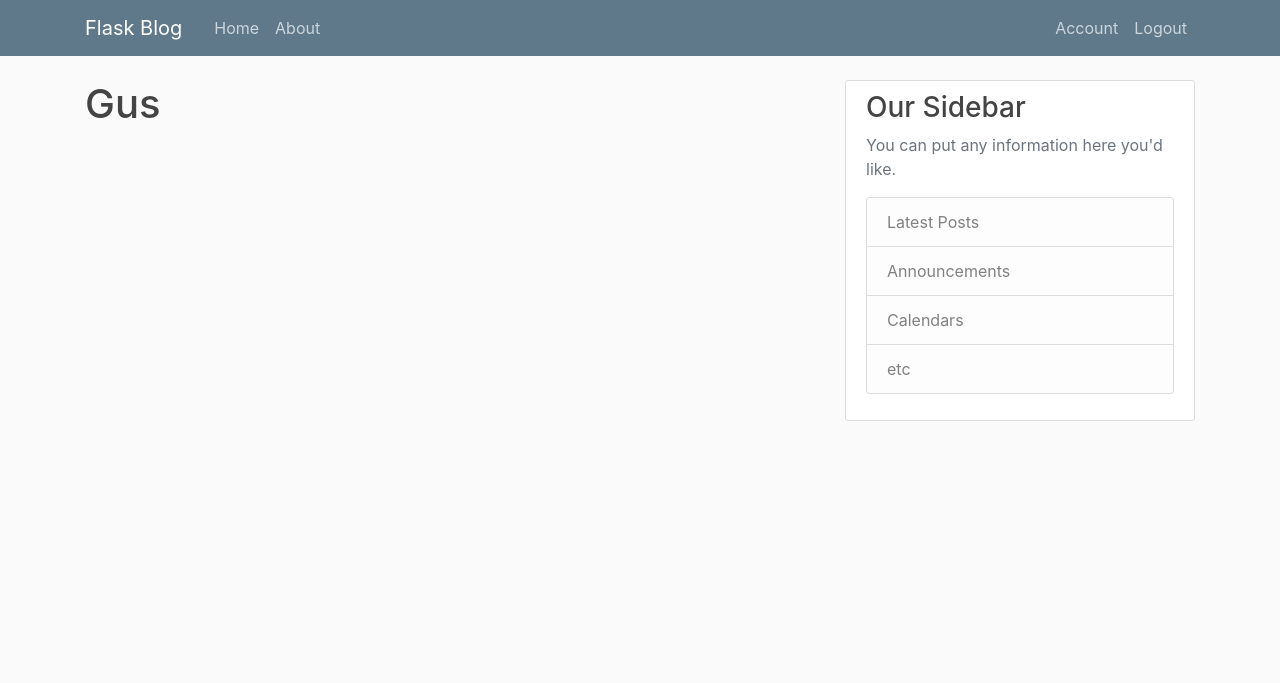
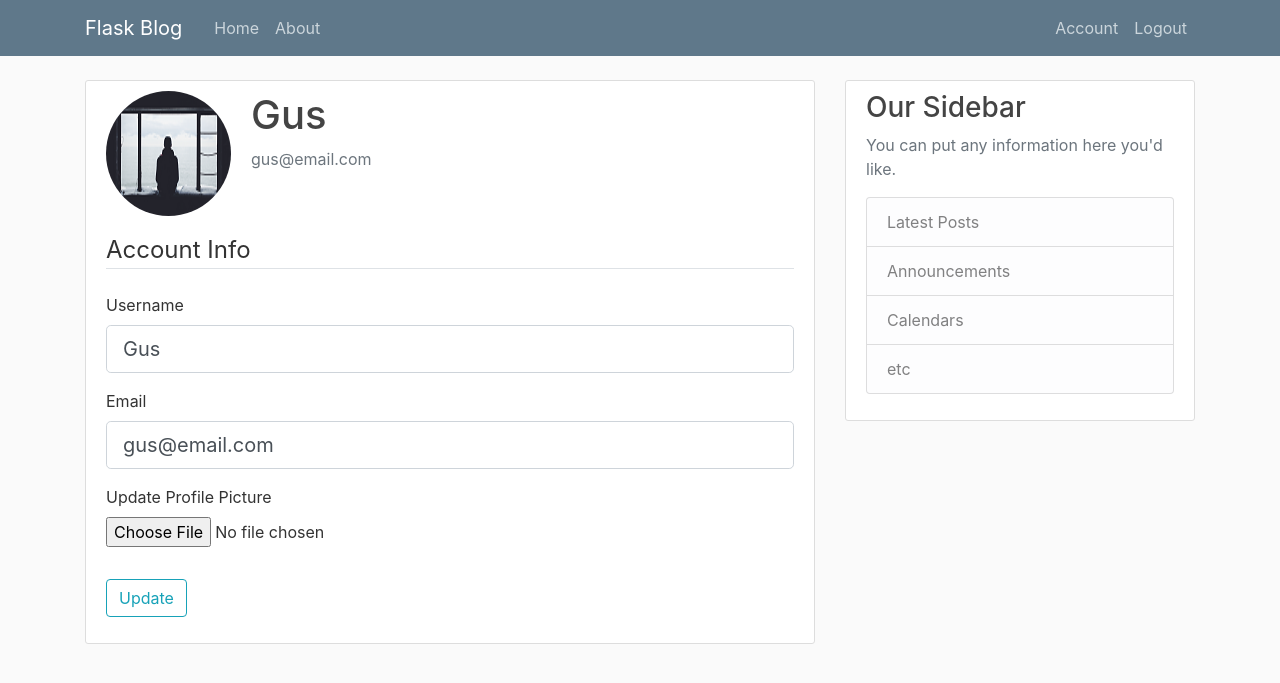
Before and after one commit to gordobroder/flask-blog, a Flask app: page /account in a window 1280 px wide. Shown: the top 683 px of the page. Run offline with Flask 2, Linux system fonts and the light colour scheme; a user stored in the database is signed in; some libraries are stand-ins or nearby versions.

Commit message:
account page working fine

```diff
--- a/flaskblog/forms.py
+++ b/flaskblog/forms.py
@@ -1,4 +1,6 @@
 from flask_wtf import FlaskForm
+from flask_wtf.file import FileField, FileAllowed
+from flask_login import current_user
 from wtforms import StringField, PasswordField, SubmitField, BooleanField
 from wtforms.validators import DataRequired, Length, Email, EqualTo, ValidationError
 from flaskblog.models import User
@@ -17,7 +19,7 @@ class RegistrationForm(FlaskForm):
     def validate_username(self, username):
         user = User.query.filter_by(username=username.data).first()
         if user:
-            raise ValidationError('That username is taken, Please choose different one.')
+            raise ValidationError('That username is taken. Please choose a different one.')
 
     def validate_email(self, email):
         user = User.query.filter_by(email=email.data).first()
@@ -31,3 +33,24 @@ class LoginForm(FlaskForm):
     password = PasswordField('Password', validators=[DataRequired()])
     remember = BooleanField('Remember Me')
     submit = SubmitField('Login')
+
+
+class UpdateAccountForm(FlaskForm):
+    username = StringField('Username',
+                           validators=[DataRequired(), Length(min=2, max=20)])
+    email = StringField('Email',
+                        validators=[DataRequired(), Email()])
+    picture = FileField('Update Profile Picture', validators=[FileAllowed(['jpg', 'png'])])
+    submit = SubmitField('Update')
+
+    def validate_username(self, username):
+        if username.data != current_user.username:
+            user = User.query.filter_by(username=username.data).first()
+            if user:
+                raise ValidationError('That username is taken. Please choose a different one')
+
+    def validate_email(self, email):
+        if email.data != current_user.email:
+            user = User.query.filter_by(email=email.data).first()
+            if user:
+                raise ValidationError('That email is taken. Please choose a different one')
--- a/flaskblog/routes.py
+++ b/flaskblog/routes.py
@@ -1,6 +1,9 @@
+import os
+import secrets
+from PIL import Image
 from flask import render_template, url_for, flash, redirect, request
 from flaskblog import app, db, bcrypt
-from flaskblog.forms import RegistrationForm, LoginForm
+from flaskblog.forms import RegistrationForm, LoginForm, UpdateAccountForm
 from flaskblog.models import User, Post
 from flask_login import login_user, current_user, logout_user, login_required
 
@@ -69,7 +72,36 @@ def logout():
     return redirect(url_for('home'))
 
 
-@app.route("/account")
+def save_picture(form_picture):
+    random_hex = secrets.token_hex(8)
+    _, f_ext = os.path.splitext(form_picture.filename)
+    picture_fn = random_hex + f_ext
+    picture_path = os.path.join(app.root_path, 'static/profile_pics', picture_fn)
+
+    output_size = (125, 125)
+    i = Image.open(form_picture)
+    i.thumbnail(output_size)
+    i.save(picture_path)
+
+    return picture_fn
+
+
+@app.route("/account", methods=['GET', 'POST'])
 @login_required
 def account():
-    return render_template('account.html', title='Account')
+    form = UpdateAccountForm()
+    if form.validate_on_submit():
+        if form.picture.data:
+            picture_file = save_picture(form.picture.data)
+            current_user.image_file = picture_file
+        current_user.username = form.username.data
+        current_user.email = form.email.data
+        db.session.commit()
+        flash('You account has been updated!', 'success')
+        return redirect(url_for('account'))
+    elif request.method == 'GET':
+        form.username.data = current_user.username
+        form.email.data = current_user.email
+    image_file = url_for('static', filename='profile_pics/' + current_user.image_file)
+    return render_template('account.html', tittle='Account',
+                           image_file=image_file, form=form)
--- a/flaskblog/templates/account.html
+++ b/flaskblog/templates/account.html
@@ -1,4 +1,57 @@
 {% extends "layout.html" %}
 {% block content %}
-    <h1>{{ current_user.username }}</h1>
+    <div class="content-section">
+        <div class="media">
+            <img class="rounded-circle account-img" src="{{ image_file }}">
+            <div class="media-body">
+                <h2 class="account-heading">{{ current_user.username }}</h2>
+                <p class="text-secondary">{{ current_user.email }}</p>
+            </div>
+        </div>
+            <form method="POST" action="" enctype="multipart/form-data">
+                {{ form.hidden_tag() }}
+                <fieldset class="form-group">
+                    <legend class="border-bottom mb-4">Account Info</legend>
+                    <div class="form-group">
+                        {{ form.username.label(class="form-control-label") }}
+
+                        {% if form.username.errors %}
+                            {{ form.username(class="form-control form-control-lg is-valid") }}
+                            <div class="invalid-feedback">
+                                {% for error in form.username.errors %}
+                                    <span>{{ error }}</span>
+                                {% endfor %}
+                            </div>
+                        {% else %}
+                            {{ form.username(class="form-control form-control-lg") }}
+                        {% endif %}
+                    </div>
+                    <div class="form-group">
+                        {{ form.email.label(class="form-control-label") }}
+                        {% if form.email.errors %}
+                            {{ form.email(class="form-control form-control-lg is-valid") }}
+                            <div class="invalid-feedback">
+                                {% for error in form.email.errors %}
+                                    <span>{{ error }}</span>
+                                {% endfor %}
+                            </div>
+                        {% else %}
+                            {{ form.email(class="form-control form-control-lg") }}
+                        {% endif %}
+                    </div>
+                    <div class="form-group">
+                    {{ form.picture.label() }}
+                    {{ form.picture(class="form-control-file") }}
+                    {% if form.picture.errors %}
+                        {% for error in form.picture.errors %}
+                            <span class="text-danger">{{ error }}</span></br>
+                        {% endfor %}
+                    {% endif %}
+                </div>
+            </fieldset>
+            <div class="form-group">
+                {{ form.submit(class="btn btn-outline-info") }}
+            </div>
+        </form>
+    </div>
 {% endblock content %}
```
Also changed, not shown: flaskblog/site.db, flaskblog/static/profile_pics/d5ab29e7b61d727b.jpg (added), flaskblog/static/profile_pics/default.jpg (added).
